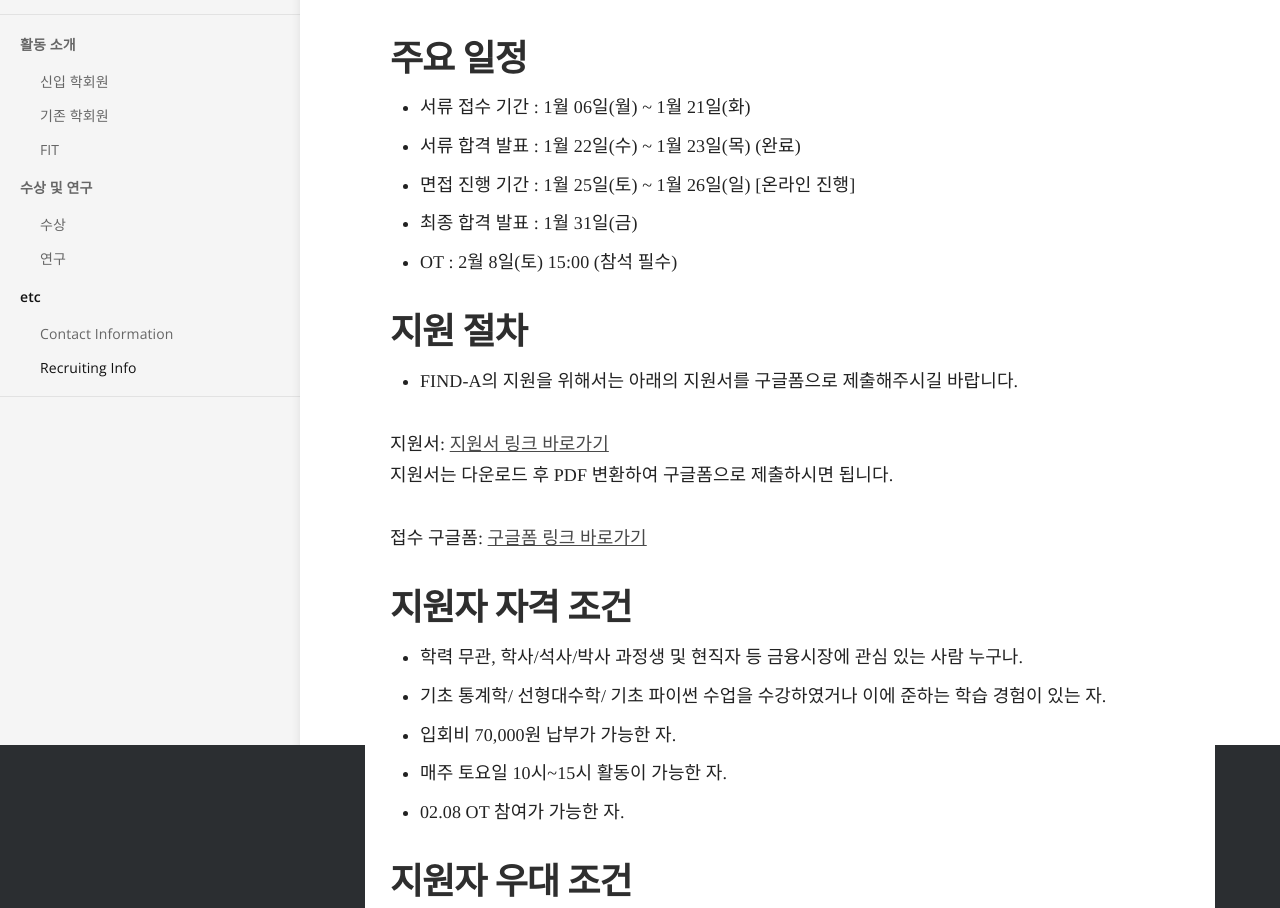
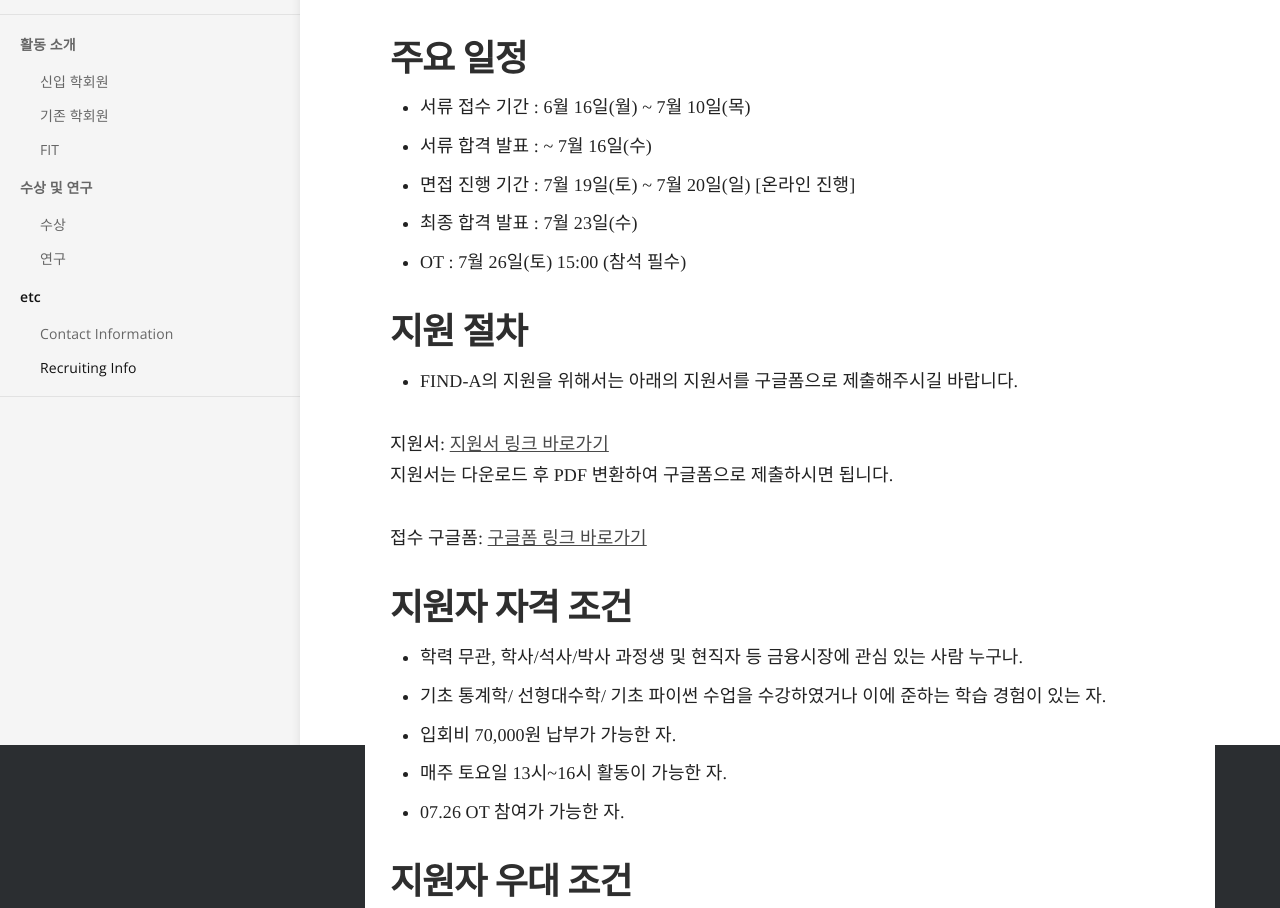
Before and after one commit to Find-A-AI/find-a-ai.github.io, a Jekyll site: the page built from _docs/3.ETC/Recruiting Info.md, in a window 1280 px wide. Shown: the part 155-1063 px from the top of the page. Built offline with Jekyll 4.4.1, drawn with Linux system fonts in a browser that asks for light colours; some web fonts are replaced.

Commit message:
Update Recruiting Info.md

```diff
--- a/_docs/3.ETC/Recruiting Info.md
+++ b/_docs/3.ETC/Recruiting Info.md
@@ -4,11 +4,11 @@ category: etc
 order: 2
 ---
 ## 주요 일정
-- 서류 접수 기간 : 1월 06일(월) ~ 1월 21일(화)
-- 서류 합격 발표 : 1월 22일(수) ~ 1월 23일(목) (완료)
-- 면접 진행 기간 : 1월 25일(토) ~ 1월 26일(일) [온라인 진행]
-- 최종 합격 발표 : 1월 31일(금)
-- OT : 2월 8일(토) 15:00 (참석 필수)
+- 서류 접수 기간 : 6월 16일(월) ~ 7월 10일(목)
+- 서류 합격 발표 : ~ 7월 16일(수)
+- 면접 진행 기간 : 7월 19일(토) ~ 7월 20일(일) [온라인 진행]
+- 최종 합격 발표 : 7월 23일(수)
+- OT : 7월 26일(토) 15:00 (참석 필수)
 
 ## 지원 절차
   - FIND-A의 지원을 위해서는 아래의 지원서를 구글폼으로 제출해주시길 바랍니다.
@@ -16,14 +16,14 @@ order: 2
   지원서: [지원서 링크 바로가기](https://docs.google.com/document/d/1X4QLxmcirEohDsQqpdI46rPvu67S50gx/edit?usp=sharing&ouid=110873388418645635400&rtpof=true&sd=true)
   지원서는 다운로드 후 PDF 변환하여 구글폼으로 제출하시면 됩니다.
 
-  접수 구글폼: [구글폼 링크 바로가기](https://forms.gle/xGr4qq8AKAzo9Nr99)
+  접수 구글폼: [구글폼 링크 바로가기](https://forms.gle/DX8mPSu213JhXGCcA)
 
 ## 지원자 자격 조건
   - 학력 무관, 학사/석사/박사 과정생 및 현직자 등 금융시장에 관심 있는 사람 누구나.
   - 기초 통계학/ 선형대수학/ 기초 파이썬 수업을 수강하였거나 이에 준하는 학습 경험이 있는 자.
   - 입회비 70,000원 납부가 가능한 자.
-  - 매주 토요일 10시~15시 활동이 가능한 자.
-  - 02.08 OT 참여가 가능한 자.
+  - 매주 토요일 13시~16시 활동이 가능한 자.
+  - 07.26 OT 참여가 가능한 자.
 
 ## 지원자 우대 조건
   - 금융, 시계열 분석, 머신러닝/딥러닝에 대한 학습 경험이 있는 자.
```
